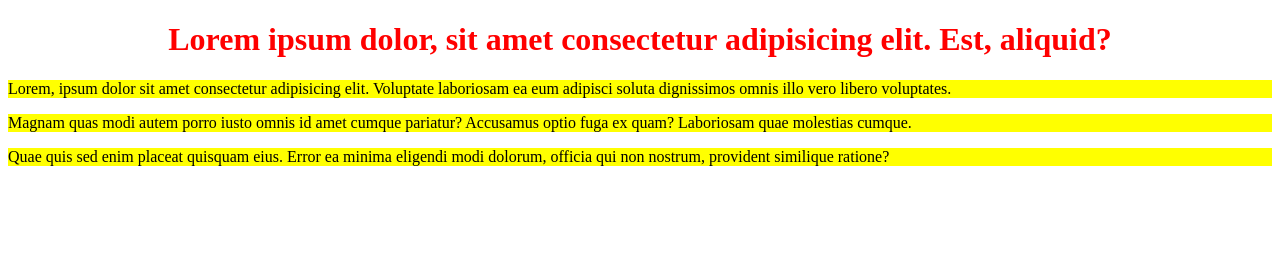
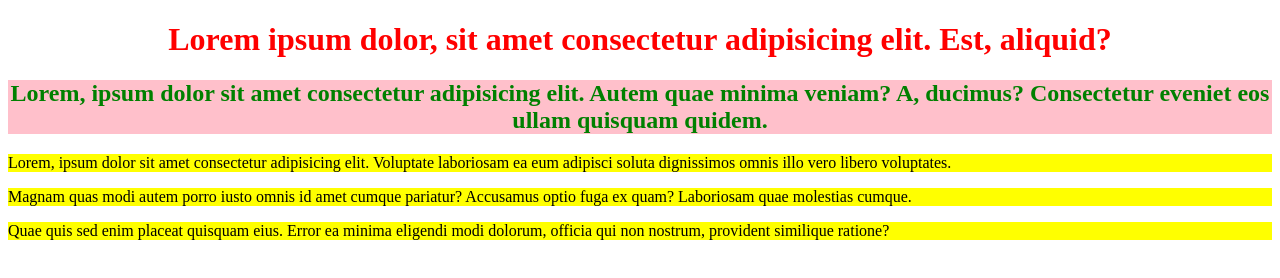
Before and after one commit to TatianaGit/my-repo, a plain HTML site: page index.html in a window 1280 px wide. Drawn offline with Linux system fonts and the light colour scheme.

Commit message:
add h2 component

```diff
--- a/assets/css/style.css
+++ b/assets/css/style.css
@@ -6,3 +6,9 @@ p {
     text-align: justify;
     background: yellow;
 }
+
+h2 {
+    color: green;
+    background: pink;
+    text-align: center;
+}
--- a/index.html
+++ b/index.html
@@ -10,6 +10,7 @@
 <body>
 
     <h1>Lorem ipsum dolor, sit amet consectetur adipisicing elit. Est, aliquid?</h1>
+    <h2>Lorem, ipsum dolor sit amet consectetur adipisicing elit. Autem quae minima veniam? A, ducimus? Consectetur eveniet eos ullam quisquam quidem.</h2>
 
     <p>Lorem, ipsum dolor sit amet consectetur adipisicing elit. Voluptate laboriosam ea eum adipisci soluta dignissimos omnis illo vero libero voluptates.</p>
     <p>Magnam quas modi autem porro iusto omnis id amet cumque pariatur? Accusamus optio fuga ex quam? Laboriosam quae molestias cumque.</p>
```
